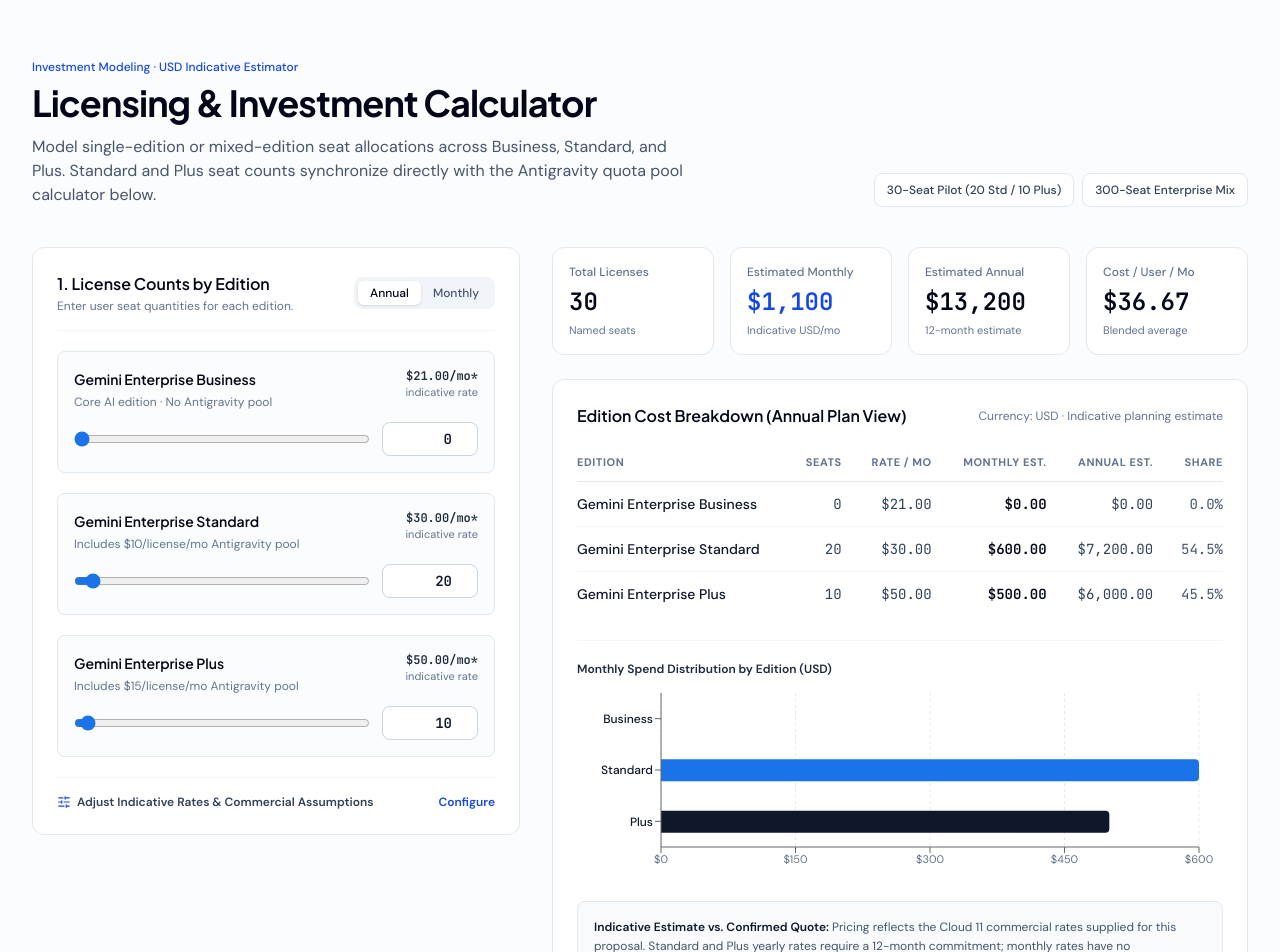
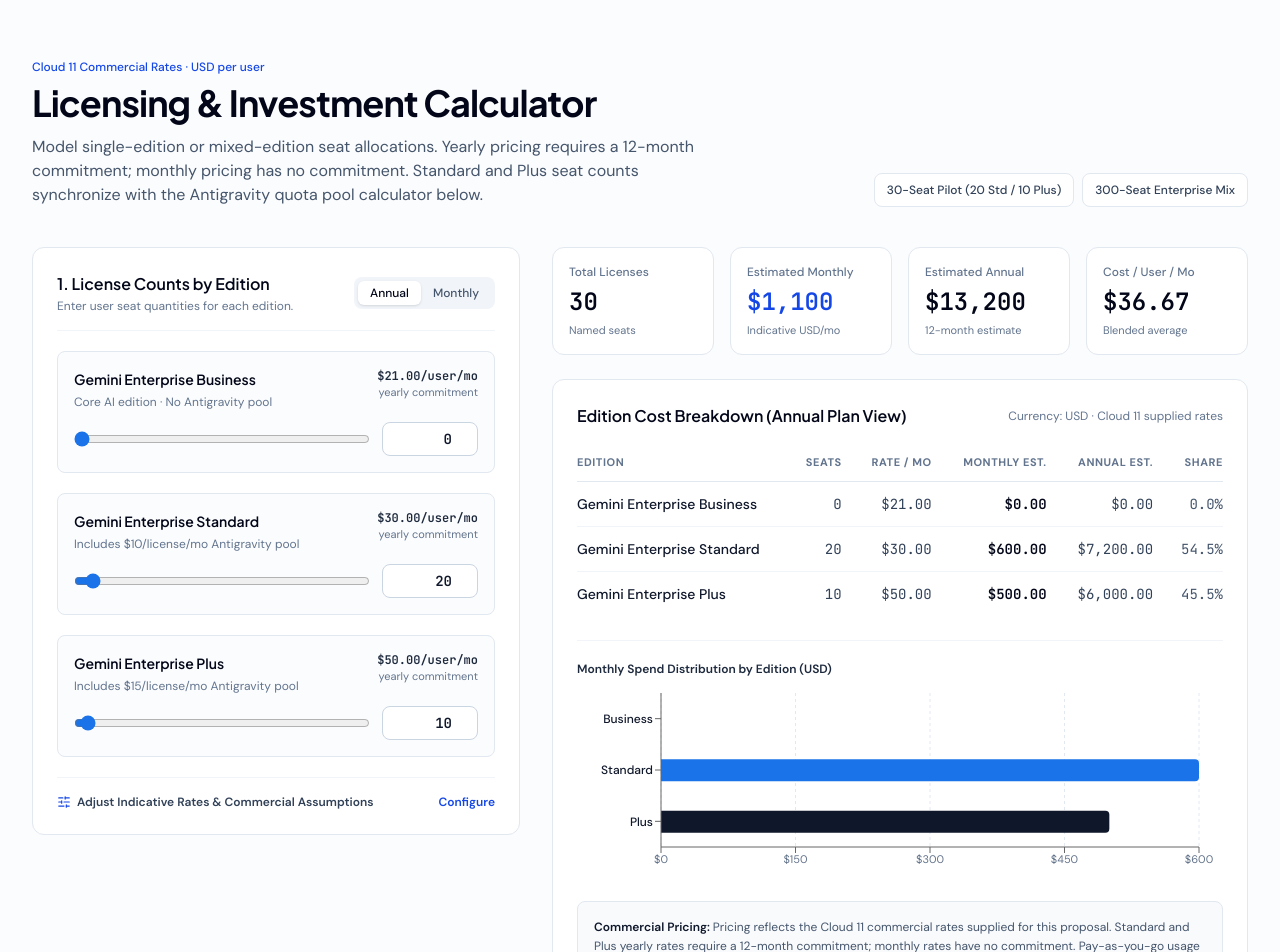
Before and after one commit to youssefsamyyy/website-gemini, a React (Vite) app: page / in a window 1280 px wide. Shown: the part 6720-7672 px from the top of the page. Built offline with nearby package versions, Linux system fonts and the light colour scheme.

Commit message:
Update Gemini Enterprise commercial pricing

```diff
--- a/src/components/PricingCalculator.tsx
+++ b/src/components/PricingCalculator.tsx
@@ -58,13 +58,13 @@ export const PricingCalculator: React.FC<PricingCalculatorProps> = ({
         <div className="flex flex-col justify-between gap-6 lg:flex-row lg:items-end">
           <div className="max-w-2xl">
             <p className="text-xs font-medium text-blue-700">
-              Investment Modeling · USD Indicative Estimator
+              Cloud 11 Commercial Rates · USD per user
             </p>
             <h2 className="mt-2 font-display text-3xl font-bold tracking-tight text-slate-950 sm:text-4xl">
               Licensing & Investment Calculator
             </h2>
             <p className="mt-3 text-base text-slate-600">
-              Model single-edition or mixed-edition seat allocations across Business, Standard, and Plus. Standard and Plus seat counts synchronize directly with the Antigravity quota pool calculator below.
+              Model single-edition or mixed-edition seat allocations. Yearly pricing requires a 12-month commitment; monthly pricing has no commitment. Standard and Plus seat counts synchronize with the Antigravity quota pool calculator below.
             </p>
           </div>
 
@@ -153,9 +153,9 @@ export const PricingCalculator: React.FC<PricingCalculatorProps> = ({
                         </div>
                         <div className="text-right">
                           <div className="font-mono text-xs font-semibold text-slate-800 tabular-nums">
-                            {formatUsd(customRate)}/mo*
+                            {formatUsd(customRate)}/user/mo
                           </div>
-                          <div className="text-[11px] text-slate-500">indicative rate</div>
+                          <div className="text-[11px] text-slate-500">{proposal.billingCycle === 'annual' ? 'yearly commitment' : 'no commitment'}</div>
                         </div>
                       </div>
 
@@ -205,7 +205,7 @@ export const PricingCalculator: React.FC<PricingCalculatorProps> = ({
                 {showAssumptions && (
                   <div className="mt-4 space-y-4 rounded-lg border border-slate-200 bg-slate-50 p-4">
                     <p className="text-xs leading-relaxed text-slate-600">
-                      Replace indicative planning rates below with official Cloud 11 quote rates or agreement discounts during live customer reviews.
+                      Adjust the displayed Cloud 11 base rates for this proposal. The selected billing cycle determines the default rate.
                     </p>
                     <div className="grid grid-cols-3 gap-2.5">
                       {(['business', 'standard', 'plus'] as EditionId[]).map((id) => (
@@ -312,7 +312,7 @@ export const PricingCalculator: React.FC<PricingCalculatorProps> = ({
                   Edition Cost Breakdown ({proposal.billingCycle === 'annual' ? 'Annual Plan View' : 'Monthly Plan View'})
                 </h3>
                 <span className="text-xs text-slate-500">
-                  Currency: USD · Indicative planning estimate
+                  Currency: USD · Cloud 11 supplied rates
                 </span>
               </div>
 
@@ -407,7 +407,7 @@ export const PricingCalculator: React.FC<PricingCalculatorProps> = ({
               {/* Disclaimer + Actions */}
               <div className="mt-5 rounded-lg border border-slate-200 bg-slate-50 p-4 text-xs leading-relaxed text-slate-600">
                 <span className="font-semibold text-slate-900">
-                  Indicative Estimate vs. Confirmed Quote:{' '}
+                  Commercial Pricing:{' '}
                 </span>
                 {PRICING_CONFIG.commercialDisclaimer}
               </div>
```
